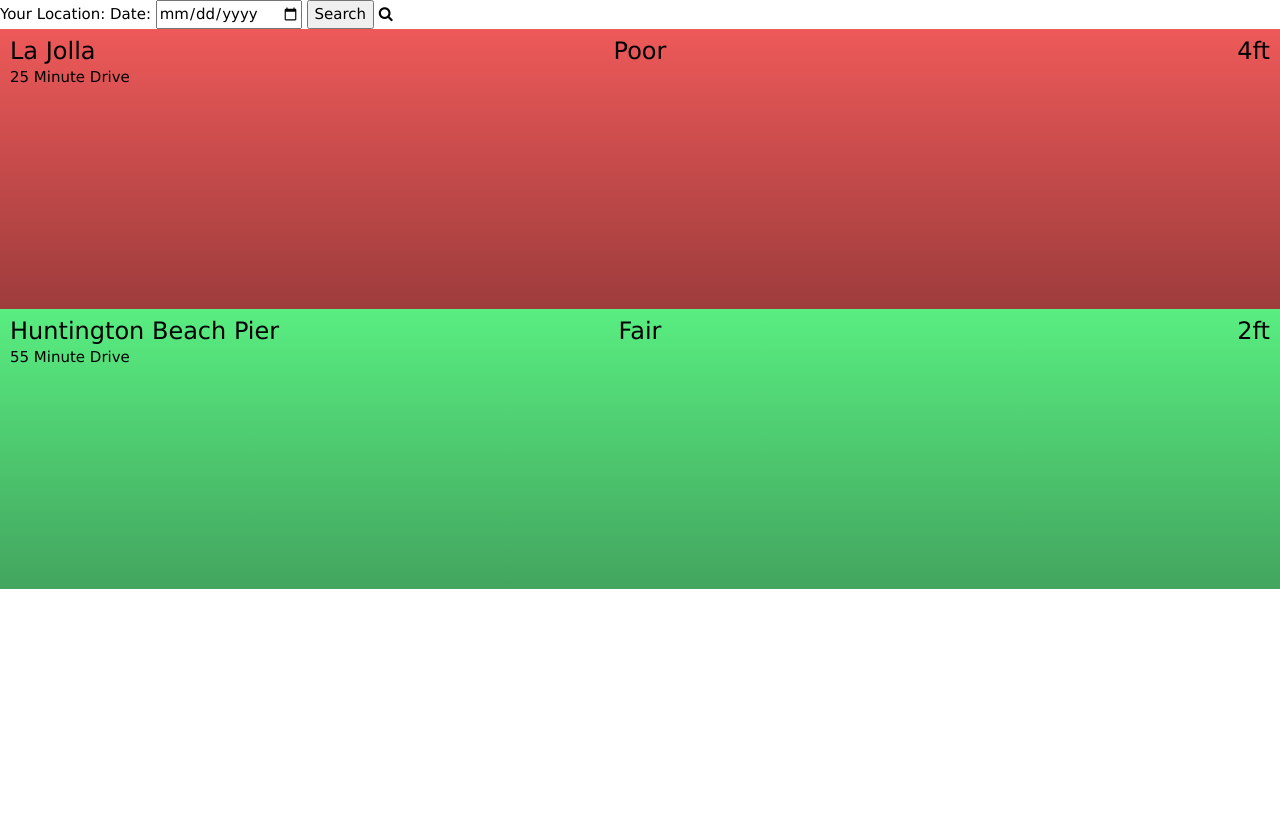
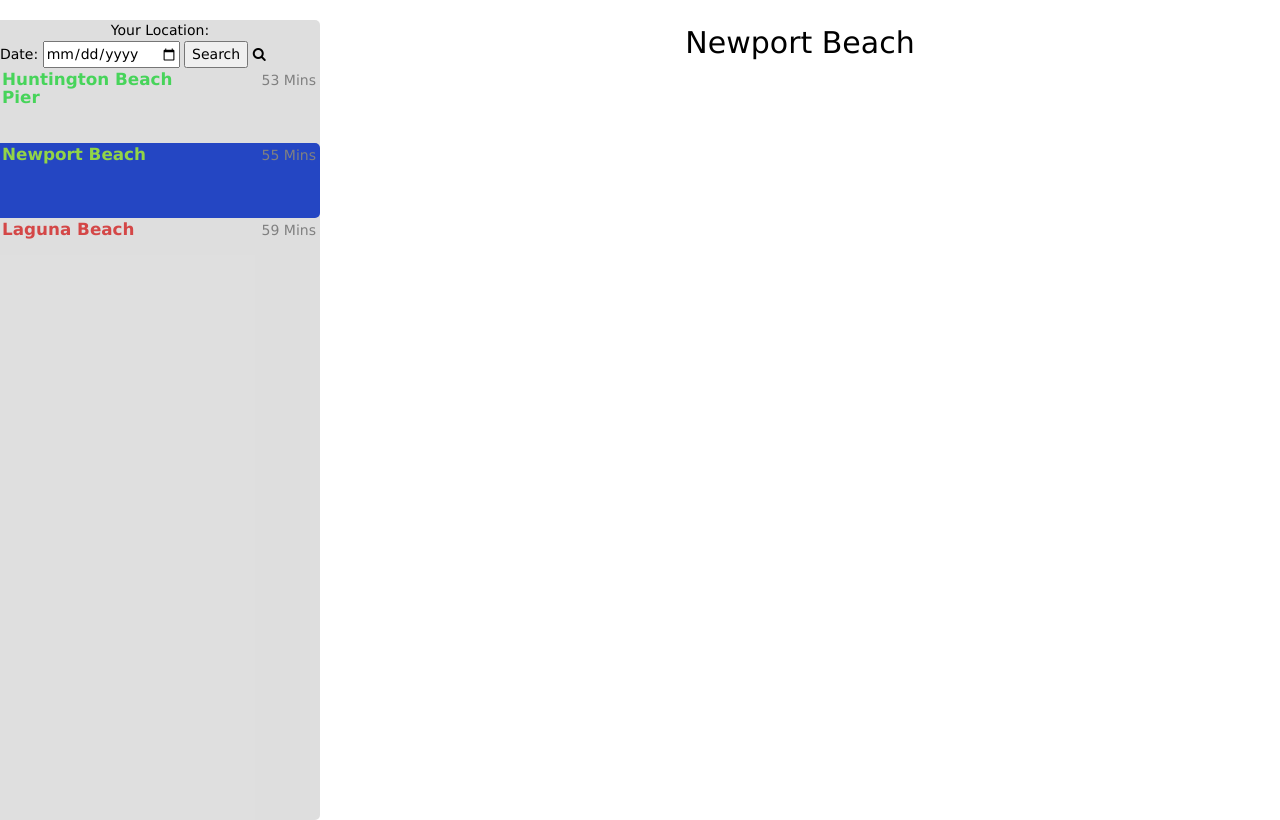
Before and after one commit to TyDSmith/Surfs-App, a plain HTML site: page index.html in a window 1280 px wide. Drawn offline with nearby package versions, Linux system fonts and the light colour scheme; no server answers.

Commit message:
revamping style

```diff
--- a/css/style.css
+++ b/css/style.css
@@ -1,32 +1,73 @@
 
-/* Surf Spot Card Layout */
-.singleSurfSpotCard{
-    padding: 10px;
-    height: 35%;
-    /* background: rgba(90, 224, 90, 0.74); */
-    /* border-radius: 5px; */
-    /* margin: 5px 7px; */
+
+
+
+/*====== Sidebar ======*/
+
+.sidebar{
+    float: left;
+    width: 25%;
+    height: 100%;
+    font-size: 14px;
+    background: rgba(206, 206, 206, 0.66);
+    border-radius: 0 5px 5px 0
 
 }
 
-
-#spot-id-poor{
-    background-image: linear-gradient(to bottom, #ee5959, #d95252, #c54a4a, #b14343, #9e3c3c);
+#yourLocationDiv{
+    text-align: center;
 }
 
-#spot-id-good{
-    background-image: linear-gradient(to bottom, #59ee81, #53db78, #4ec96f, #48b767, #43a55e);
+#yourLocation{
+    font-weight: 600;
 }
-.cardRowOne{
+
+
+/*=== Surf Spot Card Layout ===*/
+.singleSurfSpotCard{
+    padding: 2px;
+    height: 75px;
+}
+
+.spot-name-good{
+    color: rgb(71, 212, 90);
+}
+.spot-name-fair{
+    color: rgb(146, 212, 71);
+}
+
+.spot-name-poor{
+    color: rgb(212, 71, 71);
+}
+
+.spot-name-output{
+    float: left;
+    font-size: 1.2em;
+    font-weight: 600;
+    width: 65%;
+    line-height: 1.1em;
+}
+
+.spot-selected{
+    background: #2446c3;
+    border-radius: 0 5px 5px 0;
+}
+
+.spotDistTime{
+    float: right;
+    color: rgb(128, 128, 128);
+    margin-right: 2px;
+}
+
+
+
+/* .cardRowOne{
     display: flex;
     font-size: 1.6em;
     line-height: 1em;
-}
+} */
 
-.spot-name-output{
-    margin-bottom: 3px;
-    flex: 1;
-}
+
 
 
 .spot-height-output{
@@ -42,3 +83,12 @@
     flex: 2;
     border-radius: 20px;
 }
+
+
+/* ====== Main Content ====== */
+
+.main-spot-name{
+    margin-top: 20px;
+    text-align: center;
+    font-size: 2em;
+}
--- a/index.html
+++ b/index.html
@@ -8,47 +8,55 @@
 	<script src="./javascript/jquery-v3.3.1.js"></script>
 	<script src="./javascript/app.js"></script>
 	<link rel="stylesheet" href="https://www.w3schools.com/w3css/4/w3.css" />
-    <link rel="stylesheet" href="https://cdnjs.cloudflare.com/ajax/libs/font-awesome/4.7.0/css/font-awesome.min.css"/>
+	<link rel="stylesheet" href="https://cdnjs.cloudflare.com/ajax/libs/font-awesome/4.7.0/css/font-awesome.min.css" />
 </head>
+
 <body onload="surfSetup();">
-    <div class="main-contaniner">
-      <div class="header">
-        <!-- <h1><img src="../Surfs-app/images/logo.jpg" width=100 /> Surfs-App</h1> -->
-      </div>
 
-        <span id="location-div" style="width:40%;">Your Location: <span id="yourLocation"></span></span><span style="width:10%"></span>
+	<div class="sidebar">
+		<span id="location-div" style="width:40%;">
+			<div id="yourLocationDiv">Your Location: <br><span id="yourLocation"></span></div>
+		</span><span style="width:10%"></span>
 
 		<form id="input" style="display:inline; width: 40%; align-items: "> Date:
 			<input type="date" name="Date" value="" />
 			<input type="submit" value="Search" />
 			<i class="fa fa-search"></i>
 		</form>
-
 		<div class="surfSpotsList">
-        <div class="singleSurfSpotCard" id="spot-id-poor">
+			<div class="singleSurfSpotCard">
 				<div class="cardRowOne">
-            <div class="spot-name-output">La Jolla</div>
-            <div class="spot-conditions-output">Poor</div>
-            <div class="spot-height-output">4ft</div>
+					<div class="spot-name-output spot-name-good">Huntington Beach Pier</div>
 				</div>
 				<div class="spot-distance-output">
-            <span class="spotDistTime">25<span> Minute Drive
+					<span class="spotDistTime">53<span> Mins
 				</div>
-
 			</div>
-        <div class="singleSurfSpotCard" id="spot-id-good">
+			<div class="singleSurfSpotCard spot-selected">
 				<div class="cardRowOne">
-              <div class="spot-name-output">Huntington Beach Pier</div>
-              <div class="spot-conditions-output">Fair</div>
-              <div class="spot-height-output">2ft</div>
+					<div class="spot-name-output spot-name-fair">Newport Beach</div>
 				</div>
 				<div class="spot-distance-output">
-              <span class="spotDistTime">55<span> Minute Drive
+					<span class="spotDistTime">55<span> Mins
 				</div>
+			</div>
+			<div class="singleSurfSpotCard">
+					<div class="cardRowOne">
+						<div class="spot-name-output spot-name-poor">Laguna Beach</div>
+					</div>
+					<div class="spot-distance-output">
+						<span class="spotDistTime">59<span> Mins
+					</div>
+				</div>
+		</div>
+	</div>
+	<div id="mainContent">
+		<div class="main-spot-name">Newport Beach</div>
+		<div>
 
-          </div>
 		</div>
 	</div>
 
 </body>
+
 </html>
```
Lines whose indentation alone changed are shown as unchanged.
